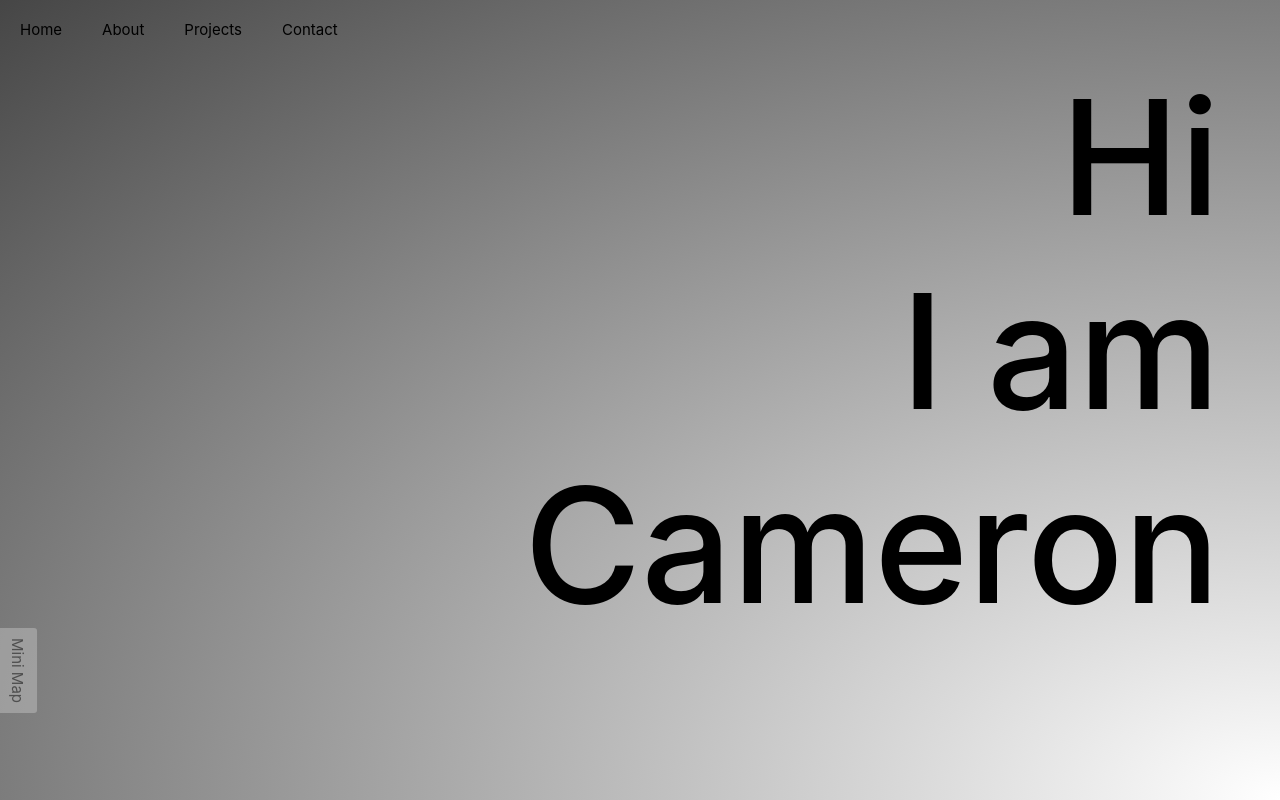
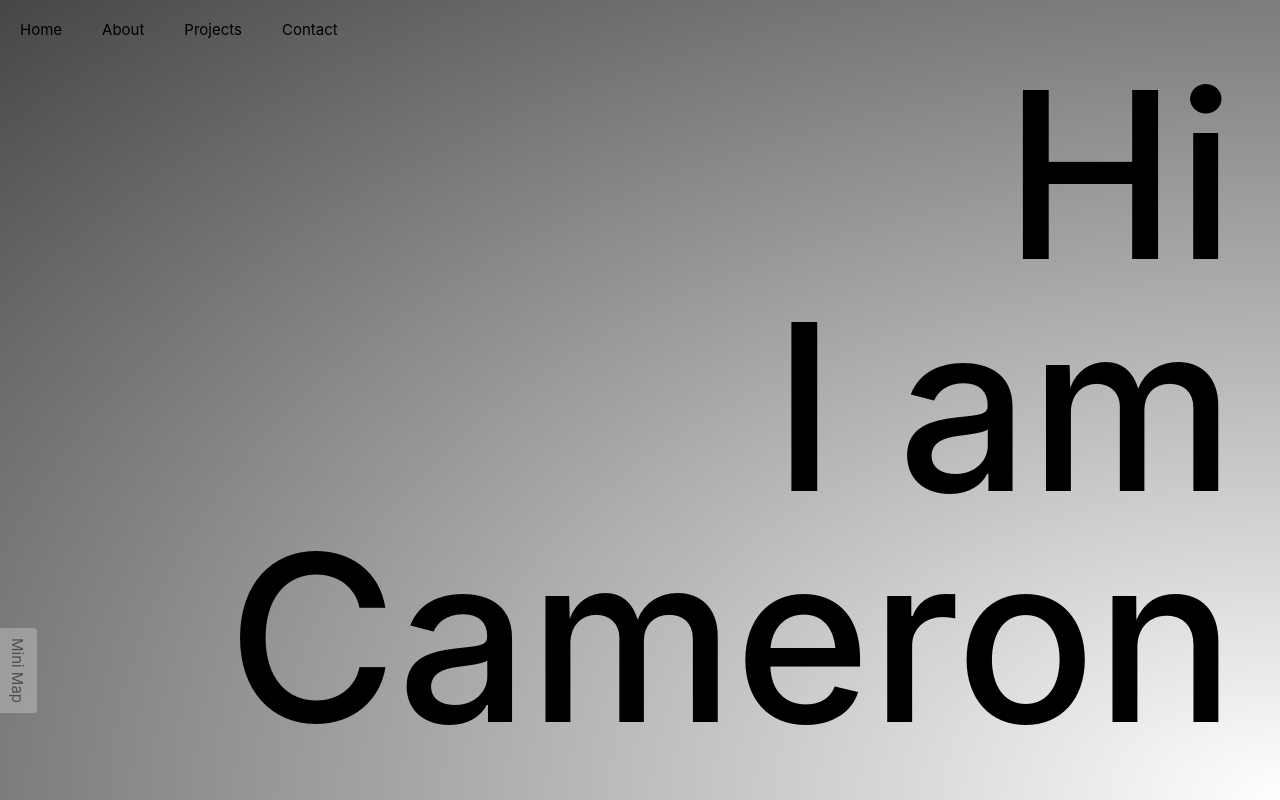
Before and after one commit to CameronHardy9/full-page-transition-portfolio, a React (Create React App) app: page / in a window 1280 px wide. Built offline with nearby package versions, Linux system fonts and the light colour scheme.

Commit message:
Refactored for more responsive design

```diff
--- a/src/components/pages/Home/Home.css
+++ b/src/components/pages/Home/Home.css
@@ -1,31 +1,11 @@
-.homeContainer {
-   position: relative;
-}
-
-.homeH1 > span {
+#homeH1 > span {
     color: black;
-    font-size: 16rem;
     font-weight: 500;
 }
 
-.homeH1 {
-    position: absolute;
-    right: 1.5rem;
+#homeH1 {
     display: flex;
     flex-direction: column;
     align-items: end;
+    height: 100%;
 }
-
-.homeP > span {
-    font-size: 8rem;
-    padding: 1.2rem 0;
-    font-weight: 100;
-    color: rgb(170, 170, 170);
-}
-
-.homeP {
-    position: absolute;
-    display: flex;
-    flex-direction: column;
-    align-items: start;
-}
--- a/src/components/pages/Home/Home.jsx
+++ b/src/components/pages/Home/Home.jsx
@@ -1,20 +1,29 @@
 import './Home.css';
+import { useEffect } from 'react';
 
 export default function Home(){
+    useEffect(() => {
+        const height = document.getElementById('homeH1').clientHeight;
+        style.h1 = {
+            fontSize: `${height / 3}px`,
+            lineHeight: `${height / 3}px`
+        };
+    }, []);
+
     return(
         <section className="page grey">
-            <div className='homeContainer'>
-                <h1 className='homeH1'>
-                    <span>Hi</span>
-                    <span>I am</span>
-                    <span>Cameron</span>
-                </h1>
-                {/* <p className='homeP'>
-                    <span>Coffee Enthusiast</span>
-                    <span>Developer</span>
-                    <span>Maker</span>
-                </p> */}
-            </div>
+            <h1 id='homeH1'>
+                <span style={style.h1}>Hi</span>
+                <span style={style.h1}>I am</span>
+                <span style={style.h1}>Cameron</span>
+            </h1>
         </section>
     );
 };
+
+const style = {
+    h1: {
+        fontSize: '25vh',
+        lineHeight: 'normal'
+    }
+};
```
